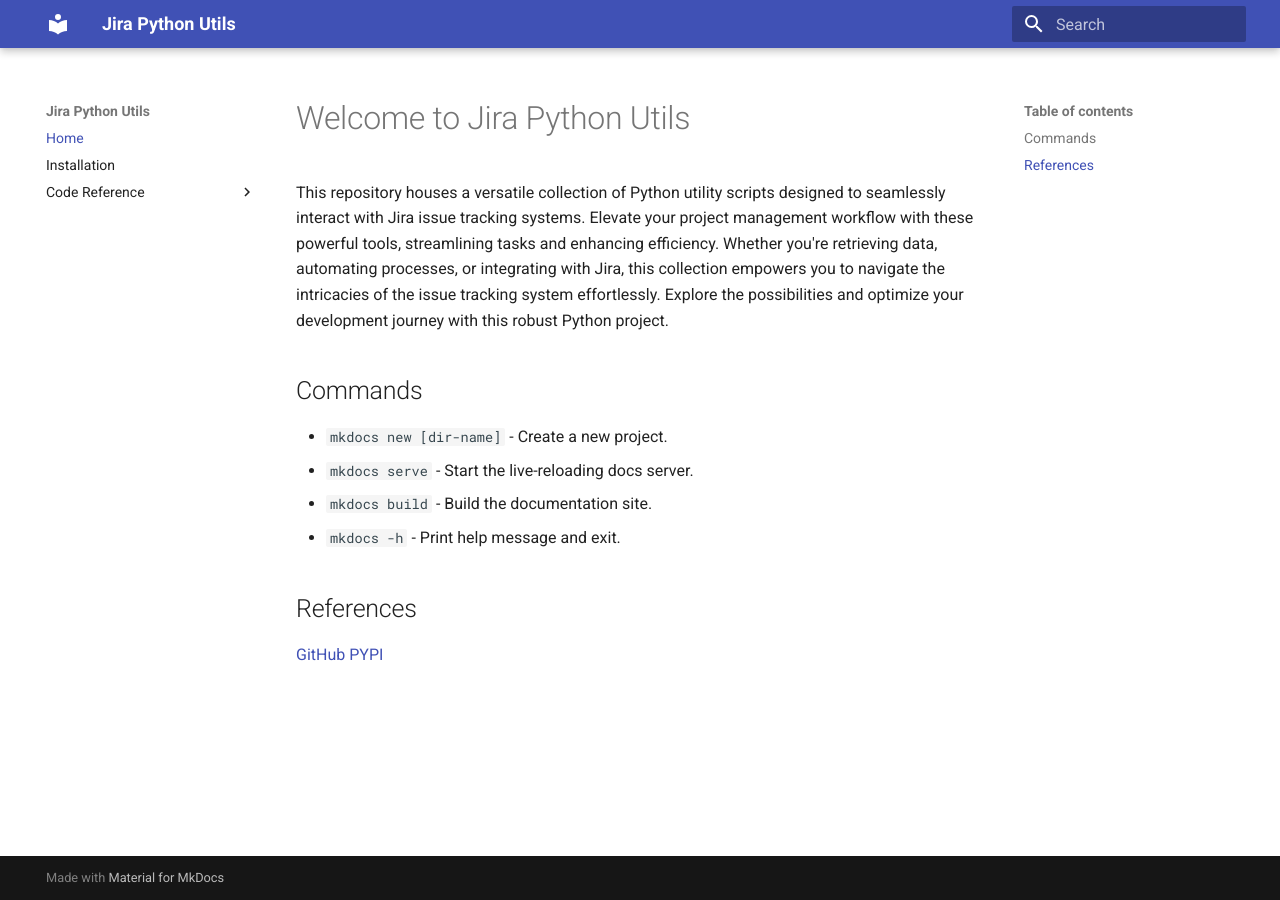
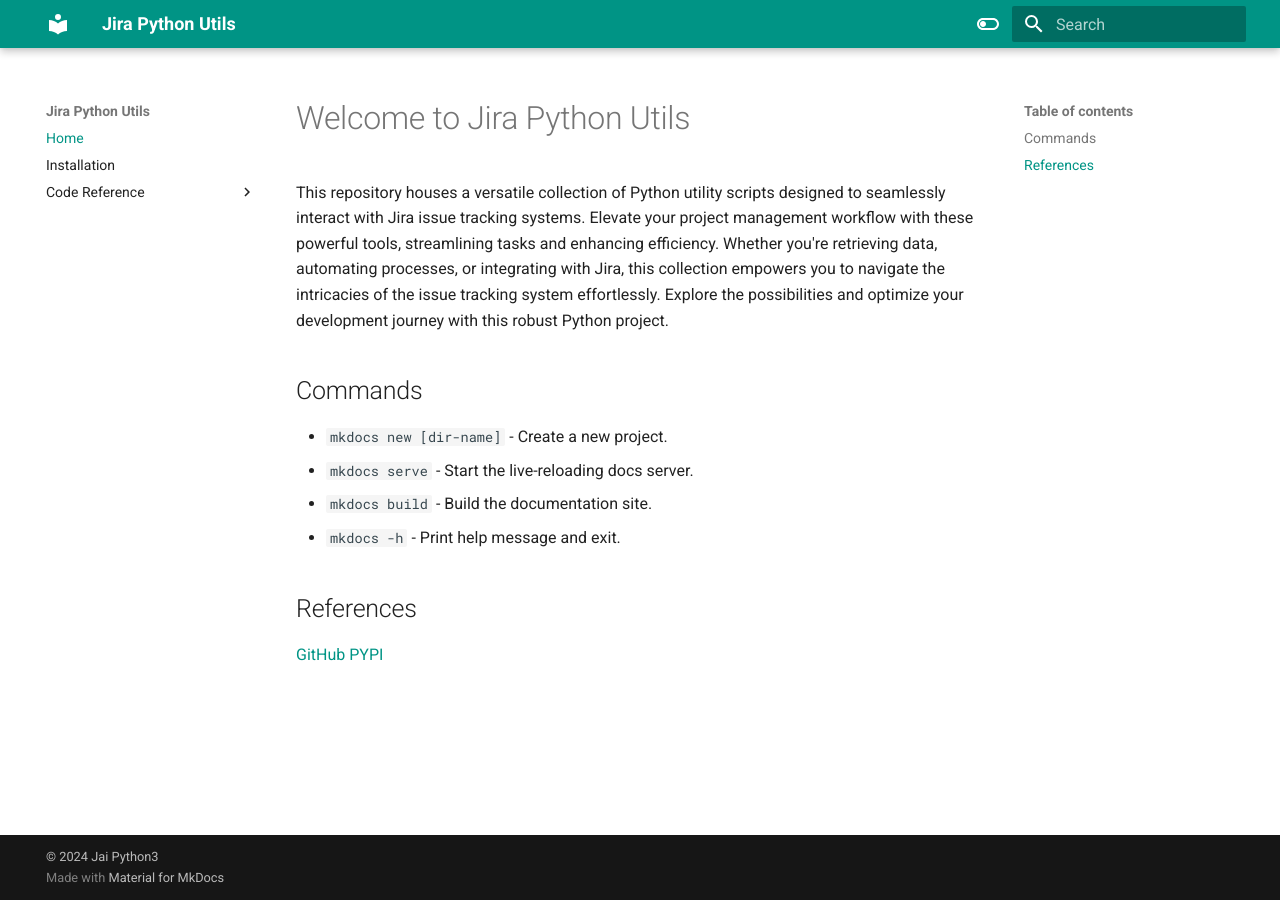
Before and after one commit to jai-python3/jira-python-utils, an MkDocs documentation site: the page built from docs/index.md, in a window 1280 px wide. Built offline with MkDocs 1.6.1 and Material for MkDocs 9.7.7, drawn with Linux system fonts in a browser that asks for light colours.

Commit message:
doc: adds markdown extentions and theme features

```diff
--- a/mkdocs.yml
+++ b/mkdocs.yml
@@ -2,6 +2,30 @@
 # dev_addr: 127.0.0.1:8081
 theme:
   name: material
+  # features:
+  #   - navigation.tabs
+  #   - navigation.sections
+  #   - toc.integrate
+  #   - navigation.top
+  #   - search.suggest
+  #   - search.highlight
+  #   - content.tabs.link
+  #   - content.code.annotation
+  #   - content.code.copy
+  language: en
+  palette:
+    - scheme: default
+      toggle:
+        icon: material/toggle-switch-off-outline
+        name: Switch to dark mode
+      primary: teal
+      accent: purple
+    - scheme: slate
+      toggle:
+        icon: material/toggle-switch
+        name: Switch to light mode
+      primary: teal
+      accent: lime
 plugins:
   - search
   - mkdocstrings:
@@ -17,3 +41,24 @@
   - Installation: INSTALL.md
   - Code Reference:
     - File Utililities: file_utils.md
+
+
+markdown_extensions:
+  - pymdownx.highlight:
+      anchor_linenums: true
+  - pymdownx.inlinehilite
+  - pymdownx.snippets
+  - admonition
+  - pymdownx.arithmatex:
+      generic: true
+  - footnotes
+  - pymdownx.details
+  - pymdownx.superfences
+  - pymdownx.mark
+  - attr_list
+  - pymdownx.emoji:
+      emoji_index: !!python/name:materialx.emoji.twemoji
+      emoji_generator: !!python/name:materialx.emoji.to_svg
+
+copyright: |
+  &copy; 2024 <a href="https://github.com/jai-python3"  target="_blank" rel="noopener">Jai Python3</a>
```
